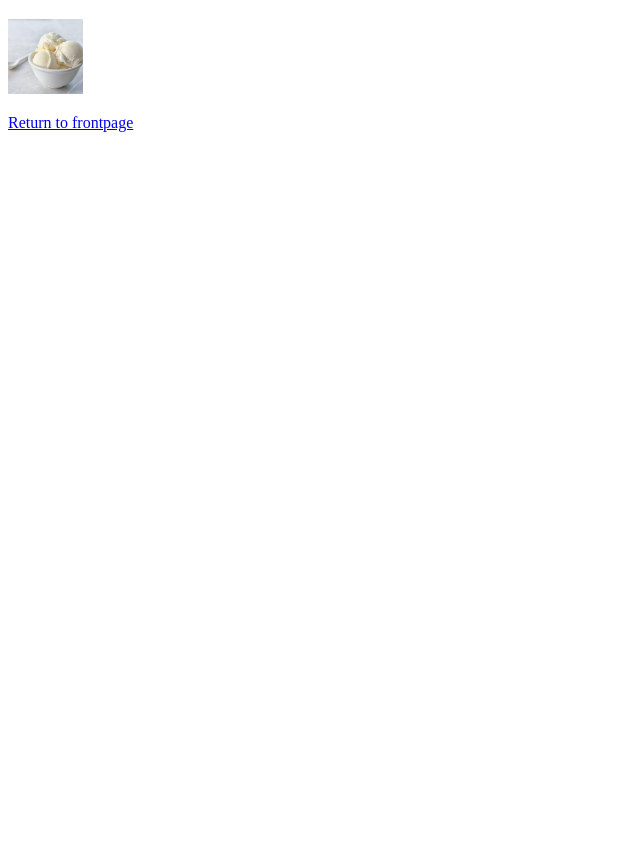
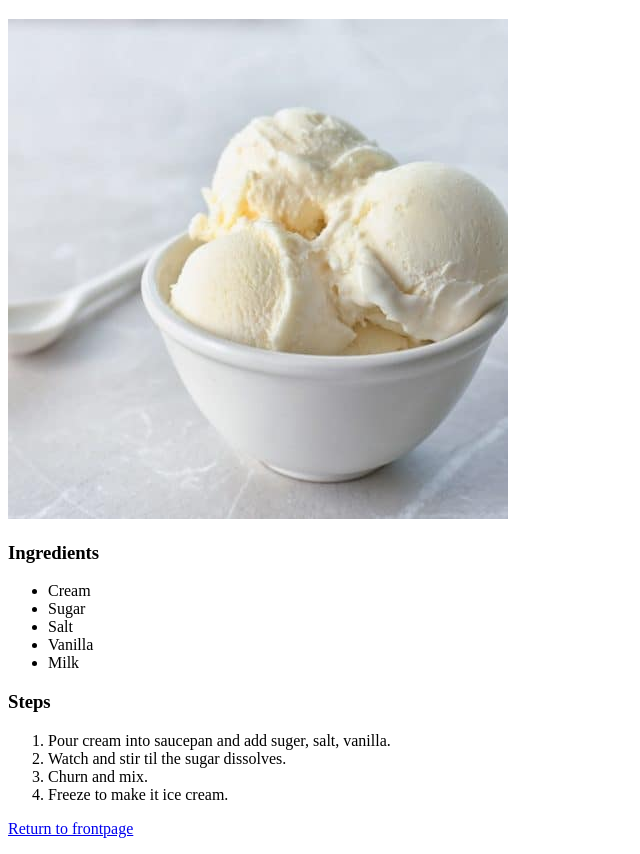
Before and after one commit to SebastianHeiberg/odin-recipes, a plain HTML site: page recipies/iceCream.html in a window 1280 px wide. Shown: the part 61-915 px from the top of the page, without its empty margins (0-640 px from the left). Before the commit the page ends 800 px from the top, so only its background shows below. Drawn offline with Linux system fonts and the light colour scheme.

Commit message:
recipe number 2 done

```diff
--- a/recipies/iceCream.html
+++ b/recipies/iceCream.html
@@ -8,7 +8,23 @@
 
 <body>
     <h1> Homemade ice cream</h1>
-        <img src="../img/ice.png" alt="a picture of a ice cream" width="75">
+        <img src="../img/ice.png" alt="a picture of a ice cream" width="500">
+    <h3> Ingredients </h3>
+    <ul>
+        <li> Cream </li>
+        <li> Sugar </li>
+        <li> Salt </li>
+        <li> Vanilla </li>
+        <li> Milk </li>
+    </ul>
+
+    <h3> Steps </h3>
+    <ol>
+        <li> Pour cream into saucepan and add suger, salt, vanilla. </li>
+        <li> Watch and stir til the sugar dissolves. </li>
+        <li> Churn and mix. </li>
+        <li> Freeze to make it ice cream. </li>
+    </ol>
 
     <p> <a href="../index.html"> Return to frontpage </a> </p>
 </body>
```
Also changed, not shown: index.html (+1 -1 lines), recipies/ovenFriedChicken.html (+1 -1 lines).
